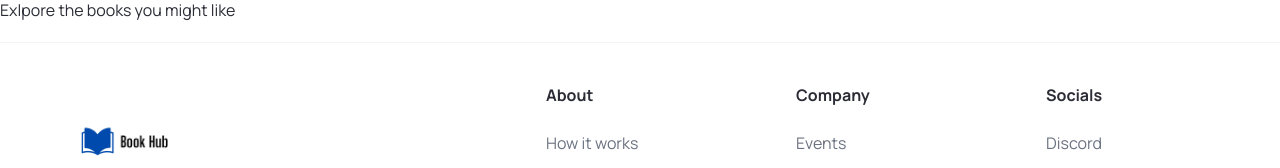
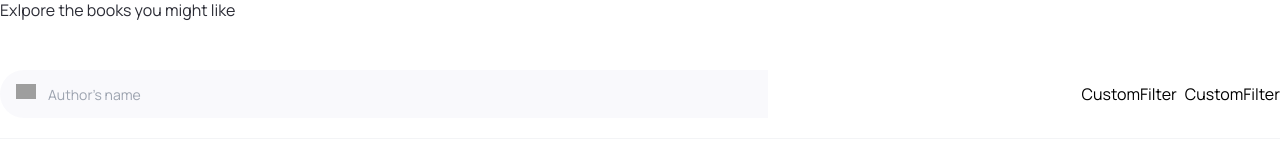
Before and after one commit to S-Nikola/BookHub, a Next.js app: page / in a window 1280 px wide. Shown: the part 900-1068 px from the top of the page. Built offline with nearby package versions, Linux system fonts and the light colour scheme; grey boxes are pictures that could not be loaded.

Commit message:
added search bar

```diff
--- a/app/page.tsx
+++ b/app/page.tsx
@@ -1,9 +1,9 @@
-import { Hero } from '@/components';
+import { CustomFilter, Hero, SearchBar } from '@/components';
 import Image from 'next/image';
 
 
 export default async function Home() {
-   return (
+  return (
     <main className="overflow-hidden">
       <Hero />
       <div className='mt-12 p-x p-y max-width' id="discover">
@@ -11,6 +11,15 @@ export default async function Home() {
           <h1 className='text-4xl font-extrabold'>Book catalogue</h1>
           <p>Exlpore the books you might like</p>
         </div>
+
+        <div className='home__filters'>
+          <SearchBar />
+
+          <div className='home__filter-container'>
+            <CustomFilter title="genre" />
+            <CustomFilter title="year" />
+          </div>
+        </div>
       </div>
     </main>
   )
--- /dev/null
+++ b/components/CustomFilter.tsx
@@ -0,0 +1,9 @@
+import React from 'react'
+
+const CustomFilter = () => {
+  return (
+    <div>CustomFilter</div>
+  )
+}
+
+export default CustomFilter
--- /dev/null
+++ b/components/SearchAuthor.tsx
@@ -0,0 +1,82 @@
+"use client"
+
+import { SearchAuthorProps } from '@/types'
+import React from 'react';
+import { Combobox, Transition } from '@headlessui/react';
+import Image from 'next/image';
+import { useState, Fragment } from 'react';
+import { authors } from '@/constants';
+
+const SearchAuthor = ({ author, setAuthor }: SearchAuthorProps) => {
+  const [query, setQuery] = useState('');
+
+  const filteredAuthors =
+    query === ""
+      ? authors
+      : authors.filter((item) => (
+        item.toLowerCase()
+        .replace(/\s+/g, "")
+        .includes(query.toLowerCase().replace(/\s+/g, ""))
+      ))
+
+  return (
+    <div className='search-author'>
+      <Combobox
+      value={author} onChange={setAuthor}>
+        <div className='relative w-full'>
+          <Combobox.Button className='absolute top-[14px]'>
+            <Image
+              src="/author-logo.svg"
+              width={20}
+              height={20}
+              className="ml-4"
+              alt="Author Logo"
+              />
+          </Combobox.Button>
+          <Combobox.Input
+            className="search-author__input"
+            placeholder="Author's name"
+            displayValue={(author: string) => author}
+            onChange={(e) => setQuery(e.target.value)}
+          />
+
+          <Transition
+          as={Fragment}
+          leave='transition ease-in duration-100'
+          leaveFrom='opacity-100'
+          leaveTo='opacity-0'
+          afterLeave={() => setQuery('')}
+          >
+            <Combobox.Options>
+              {filteredAuthors.map((item) => (
+                <Combobox.Option
+                value={item}
+                  key={item}
+                  className={({ active }) =>
+                    `relative search-author__option ${active ? 'bg-primary-blue text-white': 'text-gray-900'}`}
+                >
+                  {({ selected, active })=> (
+                    <>
+                      <span className={`block truncate ${selected ? 'font-medium': 'font-normal'}`}>
+                        {item}
+                      </span>
+                      {selected ? (
+                        <span
+                          className={`absolute inset-y-0 left-0 flex items-center pl-3 ${active ? 'text-white' : 'text-teal-600'}`}
+                        >
+                        </span>
+                      ) : null}
+                    </>
+                  )}
+                </Combobox.Option>
+                ))
+              }
+            </Combobox.Options>
+          </Transition>
+        </div>
+      </Combobox>
+    </div>
+  )
+}
+
+export default SearchAuthor
--- /dev/null
+++ b/components/SearchBar.tsx
@@ -0,0 +1,27 @@
+"use client";
+
+import SearchAuthor from "./SearchAuthor";
+import { useState} from 'react';
+
+const SearchBar = () => {
+  const [ author, setAuthor ] = useState('')
+
+  // const handleSearch = () => {};
+
+
+
+  return (
+    <form className='searchbar'
+    // onSubmit={handleSearch}
+    >
+      <div className="searchbar__item">
+        <SearchAuthor
+          author={author}
+          setAuthor={setAuthor}
+        />
+      </div>
+    </form>
+  )
+}
+
+export default SearchBar
--- a/components/index.tsx
+++ b/components/index.tsx
@@ -2,10 +2,16 @@ import Hero from "./Hero";
 import CustomButton from "./CustomButton";
 import Navbar from "./Navbar";
 import Footer from "./Footer";
+import SearchBar from "./SearchBar";
+import CustomFilter from "./CustomFilter";
+import SearchAuthor from "./SearchAuthor";
 
 export {
   Hero,
   CustomButton,
   Navbar,
   Footer,
+  SearchBar,
+  CustomFilter,
+  SearchAuthor
 }
```
